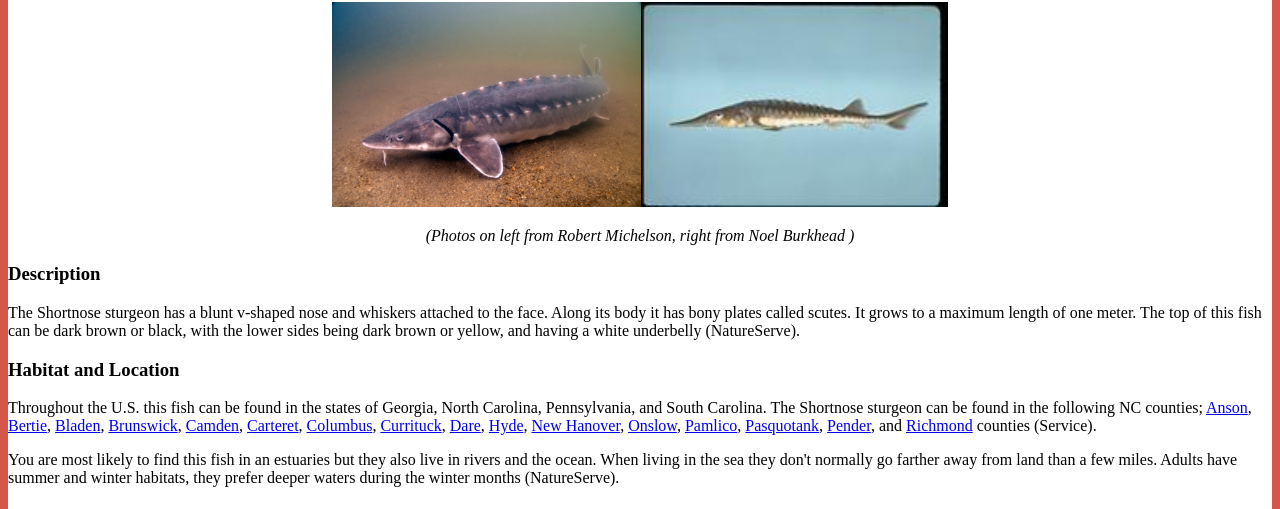
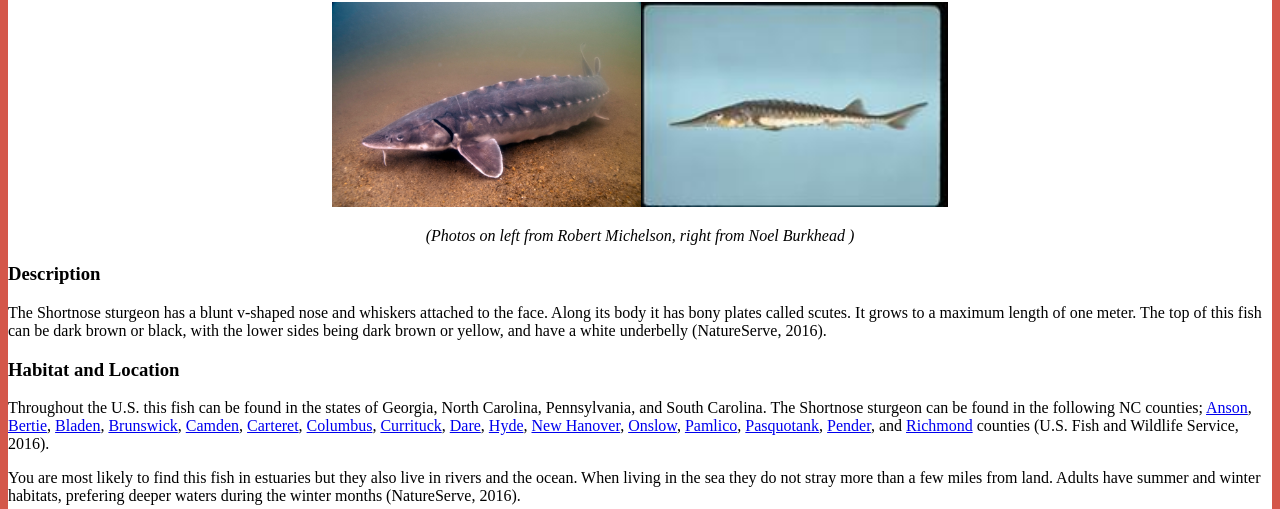
Before and after one commit to Joshua-Sands/nc-endangered-species-project, a plain HTML site: page Species/Shortnose Sturgeon.html in a window 1280 px wide. Shown: the part 248-757 px from the top of the page. Drawn offline with Linux system fonts and the light colour scheme.

Commit message:
Add files via upload

```diff
--- a/Species/Shortnose Sturgeon.html
+++ b/Species/Shortnose Sturgeon.html
@@ -14,13 +14,13 @@
 <p />
 
 <h3>Description</h3><p />
-<p>The Shortnose sturgeon has a blunt v-shaped nose and whiskers attached to the face. Along its body it has bony plates called scutes. It grows to a maximum length of one meter. The top of this fish can be dark brown or black, with the lower sides being dark brown or yellow, and having a white underbelly (NatureServe).</p>
+<p>The Shortnose sturgeon has a blunt v-shaped nose and whiskers attached to the face. Along its body it has bony plates called scutes. It grows to a maximum length of one meter. The top of this fish can be dark brown or black, with the lower sides being dark brown or yellow, and have a white underbelly (NatureServe, 2016).</p>
 
 <h3>Habitat and Location</h3><p />
-<p>Throughout the U.S. this fish can be found in the states of  Georgia, North Carolina, Pennsylvania, and South Carolina. The Shortnose sturgeon can be found in the following NC counties; <a href="Anson.html">Anson</a>, <a href="Bertie.html">Bertie</a>, <a href="Bladen.html">Bladen</a>, <a href="Brunswick.html">Brunswick</a>, <a href="Camden.html">Camden</a>, <a href="Carteret.html">Carteret</a>, <a href="Columbus.html">Columbus</a>, <a href="Currituck.html">Currituck</a>, <a href="Dare.html">Dare</a>, <a href="Hyde.html">Hyde</a>, <a href="New Hanover.html">New Hanover</a>, <a href="Onslow.html">Onslow</a>, <a href="Pamlico.html">Pamlico</a>, <a href="Pasquotank.html">Pasquotank</a>, <a href="Pender.html">Pender</a>, and <a href="Richmond.html">Richmond</a> counties (Service).</p>
-<p>You are most likely to find this fish in an estuaries but they also live in rivers and the ocean. When living in the sea they don't normally go farther away from land than a few miles. Adults have summer and winter habitats, they prefer deeper waters during the winter months (NatureServe).</p>
+<p>Throughout the U.S. this fish can be found in the states of  Georgia, North Carolina, Pennsylvania, and South Carolina. The Shortnose sturgeon can be found in the following NC counties; <a href="../County/Anson.html">Anson</a>, <a href="../County/Bertie.html">Bertie</a>, <a href="../County/Bladen.html">Bladen</a>, <a href="../County/Brunswick.html">Brunswick</a>, <a href="../County/Camden.html">Camden</a>, <a href="../County/Carteret.html">Carteret</a>, <a href="../County/Columbus.html">Columbus</a>, <a href="../County/Currituck.html">Currituck</a>, <a href="../County/Dare.html">Dare</a>, <a href="../County/Hyde.html">Hyde</a>, <a href="../County/New Hanover.html">New Hanover</a>, <a href="../County/Onslow.html">Onslow</a>, <a href="../County/Pamlico.html">Pamlico</a>, <a href="../County/Pasquotank.html">Pasquotank</a>, <a href="../County/Pender.html">Pender</a>, and <a href="../County/Richmond.html">Richmond</a> counties (U.S. Fish and Wildlife Service, 2016).</p>
+<p>You are most likely to find this fish in estuaries but they also live in rivers and the ocean. When living in the sea they do not stray more than a few miles from land. Adults have summer and winter habitats, prefering deeper waters during the winter months (NatureServe, 2016).</p>
 <h3>Reasons For Endangerment</h3><p />
-The main reason this fish was put on the endangered species list is because of dams. Creating dams blocks the river preventing and fish from going upstream. Essentially the Shortnose sturgeon was blocked from their spawning grounds. Dams also change the flow of the water and temperature. They also face threats of habitat loss, water pollution, dredging, and from being overharvested (NatureServe).
+The main reason this fish was put on the endangered species list is because of dams. Creating dams blocks the river preventing fish from going upstream and they are blocked from their spawning grounds. Dams also change the flow of the water and temperature. They also face threats of habitat loss, water pollution, dredging, and overfishing (NatureServe, 2016).
 <h3>References</h3>
 <ul>
 <li><p style="margin-left:.5in;text-indent:-.5in">"Results Detailed Report." <i>Results Detailed Report.</i> NatureServe, n.d. Web. 28 Oct. 2016.</p></li>
```
